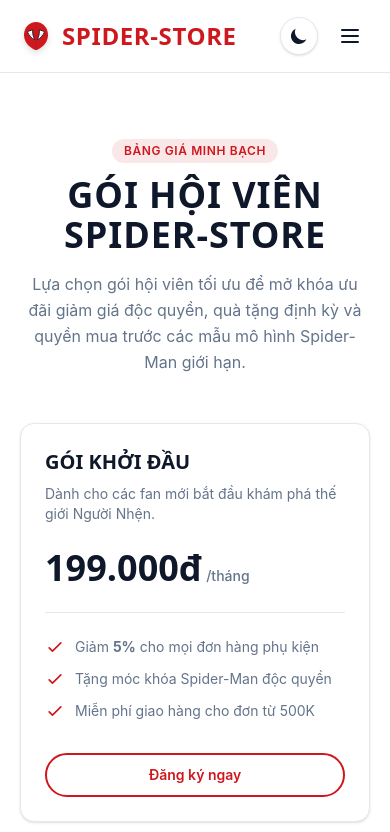
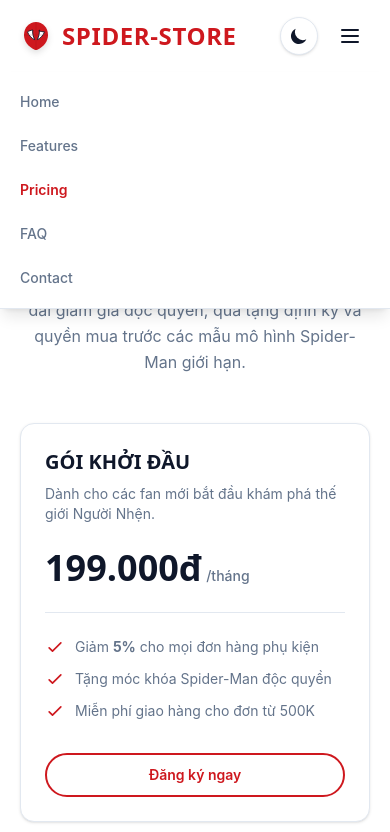
Before and after one commit to ducthuann2007/tkw_2551050214_thuan, a website with bundled scripts: page landwind-project/src/pricing.html in a window 390 px wide. Both pictures are taken after a click on the button 350 px from the left and 36 px from the top of the page. Shown: the top 832 px of the page. Built offline with nearby package versions, Linux system fonts and the light colour scheme.

Commit message:
feat: hoan thanh nhiem vu 2 - menu mobile 4 dieu kien va navbar cuon bang IntersectionObserver

```diff
--- a/landwind-project/js/nav.js
+++ b/landwind-project/js/nav.js
@@ -1,49 +1,115 @@
-// js/nav.js - Quản lý điều hướng, hiệu ứng header và nút cuộn lên đầu trang
+// js/nav.js - Quản lý menu mobile và navbar khi cuộn (Nhiệm vụ 2 - Tiết 2)
+
 export function initNav() {
-  const navToggleBtn = document.querySelector('[aria-label="Mở menu điều hướng"]');
-  const navMenu = document.querySelector('nav[aria-label="Điều hướng chính"]');
+  const toggle = document.getElementById("nav-toggle") || document.querySelector('[aria-label*="menu"]');
+  const menu = document.getElementById("main-nav") || document.querySelector('nav[aria-label="Điều hướng chính"]');
+  const header = document.getElementById("main-header") || document.querySelector("header");
 
-  // Thoát êm nếu không tìm thấy phần tử điều hướng
-  if (!navToggleBtn || !navMenu) return;
+  // Thoát êm nếu trang hiện tại không có phần tử menu hoặc nút toggle
+  if (!toggle || !menu) return;
 
-  navToggleBtn.addEventListener("click", () => {
-    // Chuyển đổi hiển thị menu trên mobile
-    const isHidden = navMenu.classList.contains("hidden");
-    if (isHidden) {
-      navMenu.classList.remove("hidden");
-      navMenu.classList.add(
+  // Đảm bảo các thuộc tính ARIA khởi tạo
+  if (!toggle.hasAttribute("aria-expanded")) {
+    toggle.setAttribute("aria-expanded", "false");
+  }
+  if (!toggle.hasAttribute("aria-label")) {
+    toggle.setAttribute("aria-label", "Mở menu");
+  }
+
+  // Hàm đóng/mở chạm đủ 4 thứ: UI, ARIA expanded, ARIA label, và chặn cuộn nền body
+  function setOpen(open) {
+    menu.classList.toggle("hidden", !open);
+    toggle.setAttribute("aria-expanded", String(open));
+    toggle.setAttribute("aria-label", open ? "Đóng menu" : "Mở menu");
+    document.body.classList.toggle("overflow-hidden", open);
+
+    // Bổ sung kiểu hiển thị cho menu mobile khi mở mà không làm thay đổi bố cục desktop
+    if (open) {
+      menu.classList.add(
         "flex", "flex-col", "absolute", "top-full", "left-0", "w-full",
         "bg-surface", "dark:bg-surface-dark", "p-5", "border-b", "border-line",
         "dark:border-line-invert", "shadow-lg", "z-50"
       );
     } else {
-      navMenu.classList.add("hidden");
-      navMenu.classList.remove(
+      menu.classList.remove(
         "flex", "flex-col", "absolute", "top-full", "left-0", "w-full",
         "bg-surface", "dark:bg-surface-dark", "p-5", "border-b", "border-line",
         "dark:border-line-invert", "shadow-lg", "z-50"
       );
     }
+  }
+
+  // Bật/tắt khi click vào nút hamburger
+  toggle.addEventListener("click", (e) => {
+    e.stopPropagation();
+    const isOpen = toggle.getAttribute("aria-expanded") === "true";
+    setOpen(!isOpen);
   });
+
+  // Ba cách đóng menu:
+  // 1. Bấm phím ESC -> đóng menu và trả tiêu điểm về nút toggle
+  document.addEventListener("keydown", (e) => {
+    if (e.key === "Escape" && toggle.getAttribute("aria-expanded") === "true") {
+      setOpen(false);
+      toggle.focus();
+    }
+  });
+
+  // 2. Bấm ra ngoài vùng header
+  document.addEventListener("click", (e) => {
+    if (toggle.getAttribute("aria-expanded") === "true") {
+      if (header && !header.contains(e.target)) {
+        setOpen(false);
+      }
+    }
+  });
+
+  // 3. Khi màn hình phóng to lên kích thước desktop (>= 1024px)
+  const desktopMediaQuery = window.matchMedia("(min-width: 1024px)");
+  const handleMediaChange = (e) => {
+    if (e.matches && toggle.getAttribute("aria-expanded") === "true") {
+      setOpen(false);
+    }
+  };
+
+  if (desktopMediaQuery.addEventListener) {
+    desktopMediaQuery.addEventListener("change", handleMediaChange);
+  } else if (desktopMediaQuery.addListener) {
+    desktopMediaQuery.addListener(handleMediaChange);
+  }
 }
 
+// Navbar khi cuộn — dùng IntersectionObserver, không dùng sự kiện scroll
 export function initHeaderOnScroll() {
-  const header = document.querySelector("header");
+  const header = document.getElementById("main-header") || document.querySelector("header");
+  let sentinel = document.getElementById("nav-sentinel");
+
   if (!header) return;
 
-  window.addEventListener("scroll", () => {
-    if (window.scrollY > 20) {
-      header.classList.add("shadow-md", "backdrop-blur-md", "bg-surface/95", "dark:bg-surface-dark/95");
-    } else {
-      header.classList.remove("shadow-md", "backdrop-blur-md", "bg-surface/95", "dark:bg-surface-dark/95");
-    }
+  // Nếu trong DOM chưa có #nav-sentinel, tự động chèn 1 div rỗng ở đầu body
+  if (!sentinel) {
+    sentinel = document.createElement("div");
+    sentinel.id = "nav-sentinel";
+    sentinel.className = "w-full h-px -mt-px pointer-events-none opacity-0";
+    document.body.prepend(sentinel);
+  }
+
+  // IntersectionObserver chỉ báo đúng 2 lần: lúc vào và lúc ra
+  const observer = new IntersectionObserver(([entry]) => {
+    const scrolled = !entry.isIntersecting;
+    header.classList.toggle("shadow-md", scrolled);
+    header.classList.toggle("backdrop-blur-md", scrolled);
+    header.classList.toggle("bg-surface/95", scrolled);
+    header.classList.toggle("dark:bg-surface-dark/95", scrolled);
   });
+
+  observer.observe(sentinel);
 }
 
+// Nút "Lên đầu trang" (Bài khởi động)
 export function initToTop() {
   let toTopBtn = document.getElementById("back-to-top");
 
-  // Nếu chưa có phần tử nút trong HTML, tự động tạo nút "Lên đầu trang"
   if (!toTopBtn) {
     toTopBtn = document.createElement("button");
     toTopBtn.id = "back-to-top";
@@ -59,7 +125,7 @@
     document.body.appendChild(toTopBtn);
   }
 
-  // Bài khởi động: nút "Lên đầu trang" hiện khi trang đã cuộn quá 400px
+  // Hiện khi trang đã cuộn quá 400px
   window.addEventListener("scroll", () => {
     if (window.scrollY > 400) {
       toTopBtn.classList.remove("opacity-0", "pointer-events-none");
--- a/landwind-project/src/index.html
+++ b/landwind-project/src/index.html
@@ -18,6 +18,9 @@
 <body
   class="bg-surface text-ink font-body antialiased dark:bg-surface-dark dark:text-ink-invert transition-colors duration-300">
 
+  <!-- Vạch mốc theo dõi cuộn Navbar (IntersectionObserver) -->
+  <div id="nav-sentinel"></div>
+
   <!-- Thẻ skip link -->
   <a href="#main"
     class="sr-only focus:not-sr-only focus:absolute focus:p-3 focus:bg-white focus:text-brand-600 focus:z-50">
@@ -25,7 +28,8 @@
   </a>
 
   <!-- Header & Nav -->
-  <header class="bg-surface border-b border-line dark:bg-surface-dark dark:border-line-invert transition-colors">
+  <header id="main-header"
+    class="sticky top-0 z-40 bg-surface/95 border-b border-line dark:bg-surface-dark/95 dark:border-line-invert transition-all">
     <div class="max-w-6xl mx-auto px-5 py-4 flex items-center justify-between">
       <!-- Logo SPIDER-STORE: Biểu tượng Đầu Người Nhện -->
       <a href="index.html"
@@ -44,7 +48,7 @@
         <span>SPIDER-STORE</span>
       </a>
 
-      <nav aria-label="Điều hướng chính"
+      <nav id="main-nav" aria-label="Điều hướng chính"
         class="hidden lg:flex gap-6 text-sm font-medium text-muted dark:text-muted-invert">
         <a href="index.html" class="text-brand-600 font-semibold">Home</a>
         <a href="index.html#features" class="hover:text-brand-600 transition-colors">Features</a>
@@ -77,7 +81,7 @@
         </div>
 
         <!-- Hamburger Button (chừa chỗ cho mobile menu) -->
-        <button type="button" aria-label="Mở menu điều hướng"
+        <button type="button" id="nav-toggle" aria-expanded="false" aria-controls="main-nav" aria-label="Mở menu"
           class="lg:hidden p-2 text-ink dark:text-ink-invert hover:text-brand-600 focus:outline-none cursor-pointer">
           <svg class="w-6 h-6" fill="none" stroke="currentColor" viewBox="0 0 24 24">
             <path stroke-linecap="round" stroke-linejoin="round" stroke-width="2" d="M4 6h16M4 12h16M4 18h16"></path>
@@ -890,6 +894,6 @@
   </footer>
 
   <script type="module" src="../js/main.js"></script>
-</body>
+  </body>
 
 </html>
--- a/landwind-project/src/pricing.html
+++ b/landwind-project/src/pricing.html
@@ -18,6 +18,9 @@
 <body
   class="bg-surface text-ink font-body antialiased dark:bg-surface-dark dark:text-ink-invert transition-colors duration-300">
 
+  <!-- Vạch mốc theo dõi cuộn Navbar (IntersectionObserver) -->
+  <div id="nav-sentinel"></div>
+
   <!-- Thẻ skip link -->
   <a href="#main"
     class="sr-only focus:not-sr-only focus:absolute focus:p-3 focus:bg-white focus:text-brand-600 focus:z-50">
@@ -25,7 +28,7 @@
   </a>
 
   <!-- Header & Nav -->
-  <header class="bg-surface border-b border-line dark:bg-surface-dark dark:border-line-invert transition-colors">
+  <header id="main-header" class="sticky top-0 z-40 bg-surface/95 border-b border-line dark:bg-surface-dark/95 dark:border-line-invert transition-all">
     <div class="max-w-6xl mx-auto px-5 py-4 flex items-center justify-between">
       <!-- Logo SPIDER-STORE: Biểu tượng Đầu Người Nhện -->
       <a href="index.html"
@@ -36,14 +39,14 @@
             fill="#ce181e" />
           <path d="M120 190c20 60 75 110 115 125-25-55-40-115-30-155-30 5-65 15-85 30z" fill="#ffffff" stroke="#0f172a"
             stroke-width="14" stroke-linejoin="round" />
-          <path d="M392 190c-20 60-75 110-115 125 25-55 40-115 30-155 30 5 65 15 85 30z" fill="#ffffff" stroke="#0f172a"
+          <path d="M392 190c-20 60-75 110-115 125 25-55 40-115 30-155 30 5-65 15 85 30z" fill="#ffffff" stroke="#0f172a"
             stroke-width="14" stroke-linejoin="round" />
           <path d="M256 32v432M64 240h384" stroke="#8b0e13" stroke-width="8" opacity="0.4" />
         </svg>
         <span>SPIDER-STORE</span>
       </a>
 
-      <nav aria-label="Điều hướng chính"
+      <nav id="main-nav" aria-label="Điều hướng chính"
         class="hidden lg:flex gap-6 text-sm font-medium text-muted dark:text-muted-invert">
         <a href="index.html" class="hover:text-brand-600 transition-colors">Home</a>
         <a href="index.html#features" class="hover:text-brand-600 transition-colors">Features</a>
@@ -73,7 +76,7 @@
         </div>
 
         <!-- Hamburger Button -->
-        <button type="button" aria-label="Mở menu điều hướng"
+        <button type="button" id="nav-toggle" aria-expanded="false" aria-controls="main-nav" aria-label="Mở menu"
           class="lg:hidden p-2 text-ink dark:text-ink-invert hover:text-brand-600 focus:outline-none cursor-pointer">
           <svg class="w-6 h-6" fill="none" stroke="currentColor" viewBox="0 0 24 24">
             <path stroke-linecap="round" stroke-linejoin="round" stroke-width="2" d="M4 6h16M4 12h16M4 18h16"></path>
```
Also changed, not shown: landwind-project/src/contact.html (+7 -4 lines), landwind-project/dist/output.css.
